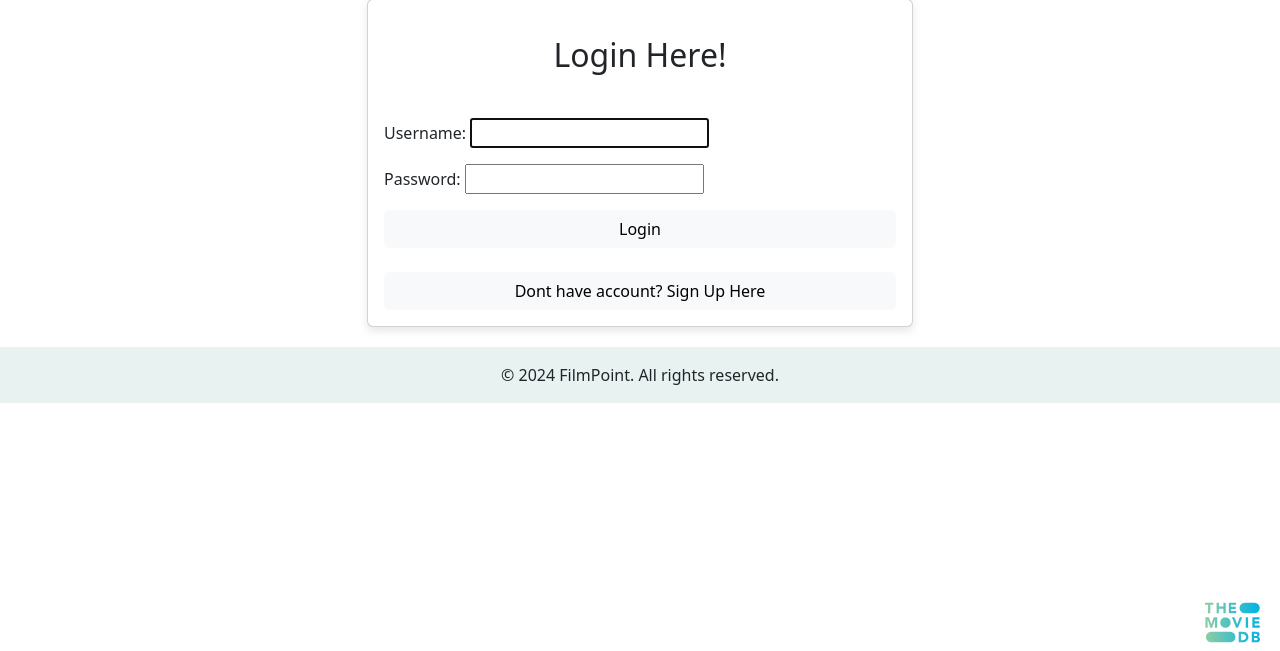
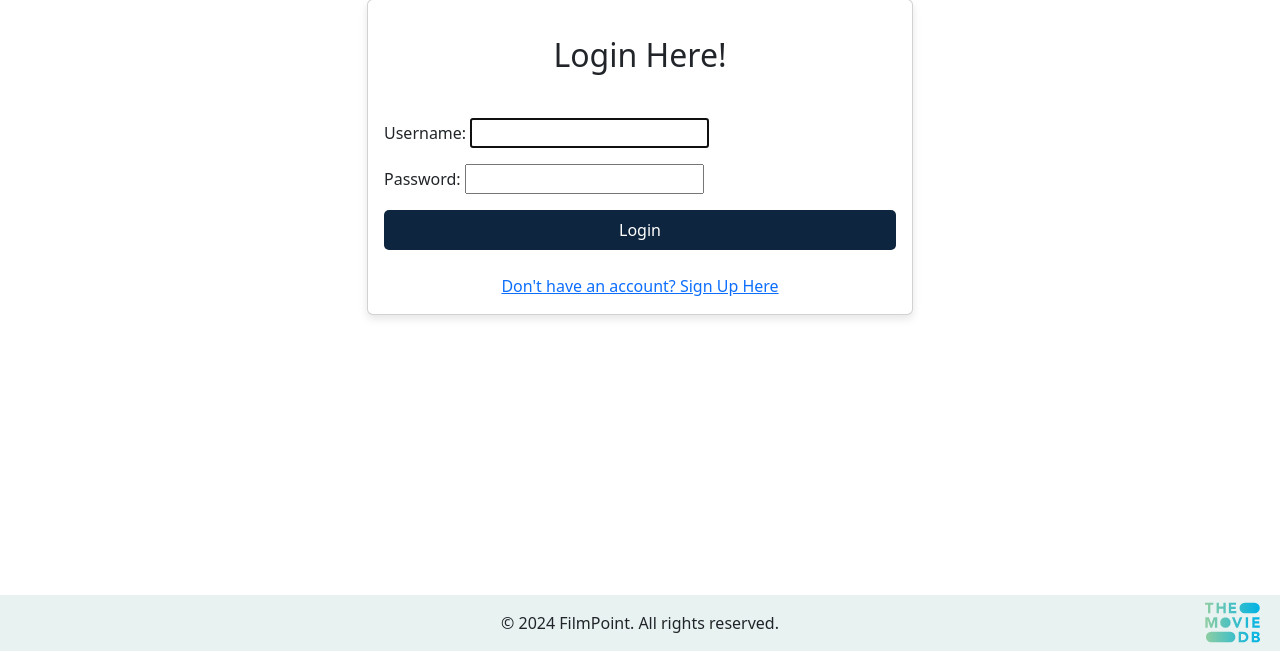
Before and after one commit to makarovadaria/film-point, a Django app: page /login/ in a window 1280 px wide. Shown: the part 149-800 px from the top of the page. Run offline with Django 5.2, Linux system fonts and the light colour scheme.

Commit message:
formatted buttons of login and register

```diff
--- a/static/film-point/styles.css
+++ b/static/film-point/styles.css
@@ -7,7 +7,7 @@ body {
   }
 
 .show-on-top {
-    z-index: 1; /* Set a higher z-index than the masked element */
+    z-index: 1; /* Set a higher z-index than the masked element - for TMDB logo */
 }
 
 h1 {
@@ -120,7 +120,7 @@ h2 {
 }
 
 footer {
-    position: sticky;
+    position: fixed;
     left: 0;
     bottom: 0;
     width: 100%;
--- a/users/templates/login.html
+++ b/users/templates/login.html
@@ -13,10 +13,14 @@
                         <form method="POST" class="form-group">
                             {% csrf_token %}
                             {{ form.as_p }}
-                        <button type="submit" class="btn btn-light me-2 w-100">Login</button>
+                            <button type="submit" class="btn-custom me-2 w-100 position-relative">
+                                <span class="position-absolute top-50 start-50 translate-middle">Login</span>
+                            </button>
                         </form>
-<br>
-                        <a href="{% url 'signup' %}" class="btn btn-light me-2 w-100">Dont have account? Sign Up Here</a>
+
+                        <div class="text-center">
+                            <br><a href="{% url 'signup' %}">Don't have an account? Sign Up Here</a>
+                        </div>
                     </div>
                 </div>
             </div>
```
Also changed, not shown: users/templates/signup.html (+6 -3 lines). Lines whose indentation alone changed are shown as unchanged.
